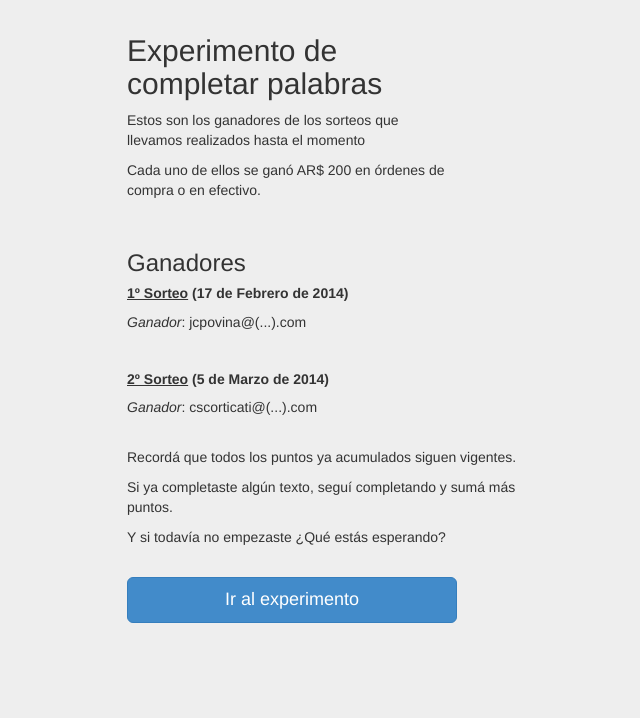
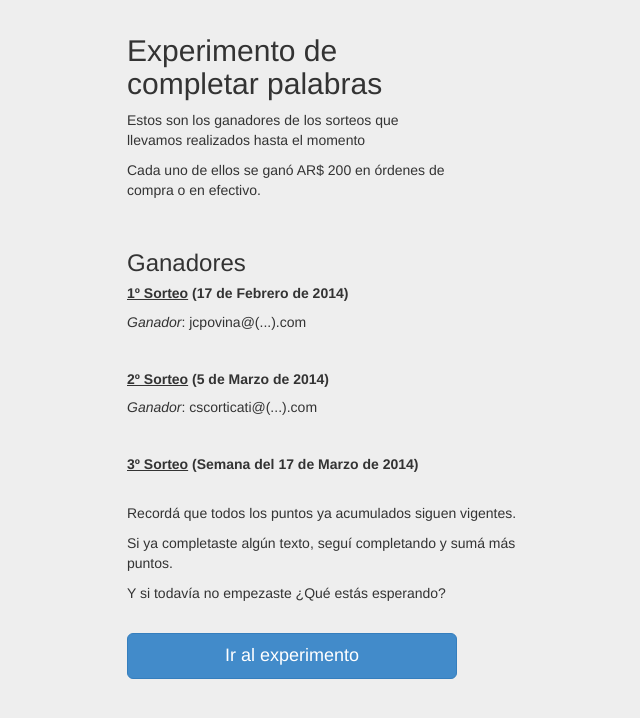
Before and after one commit to dfslezak/cloze-task, a Django app: page /ganadores/ in a window 1280 px wide. Shown: the part 41-759 px from the top of the page, without its empty margins (303-943 px from the left). Run offline with Django 3.2, Linux system fonts and the light colour scheme; parts of the project's set-up code (start-up, migrations or seed data) failed here and were passed over.

```diff
--- a/templates/ganadores.html
+++ b/templates/ganadores.html
@@ -41,6 +41,8 @@
   				<br>
   				<h5><b><u>2º Sorteo</u> (5 de Marzo de 2014)</b></h5>
 				<p><i>Ganador</i>:   cscorticati@(...).com</p>
+  				<br>
+  				<h5><b><u>3º Sorteo</u> (Semana del 17 de Marzo de 2014)</b></h5>
 				<br>
 				<p>Recordá que todos los puntos ya acumulados siguen vigentes.</p>
 				<p>Si ya completaste algún texto, seguí completando y sumá más puntos.</p>
```
